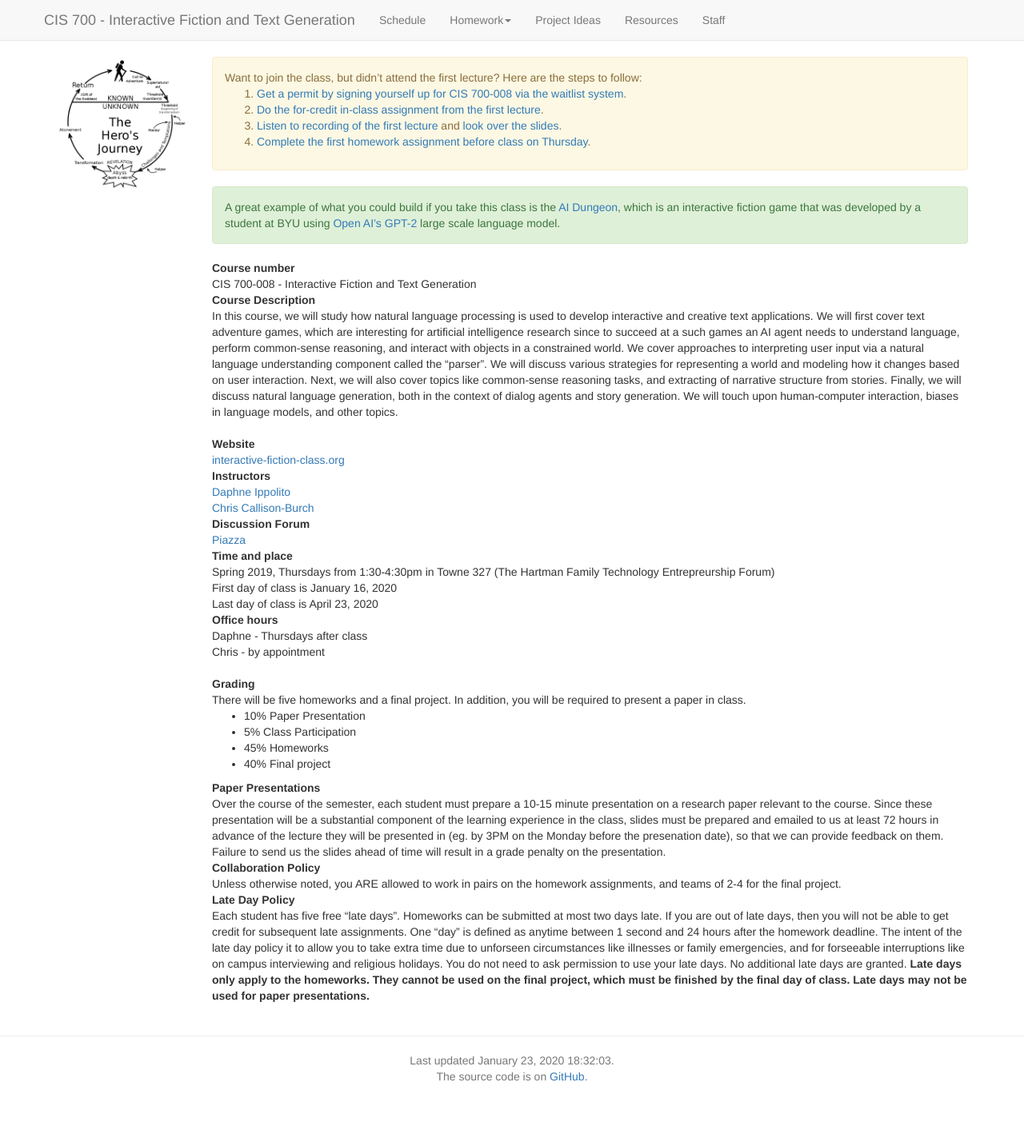
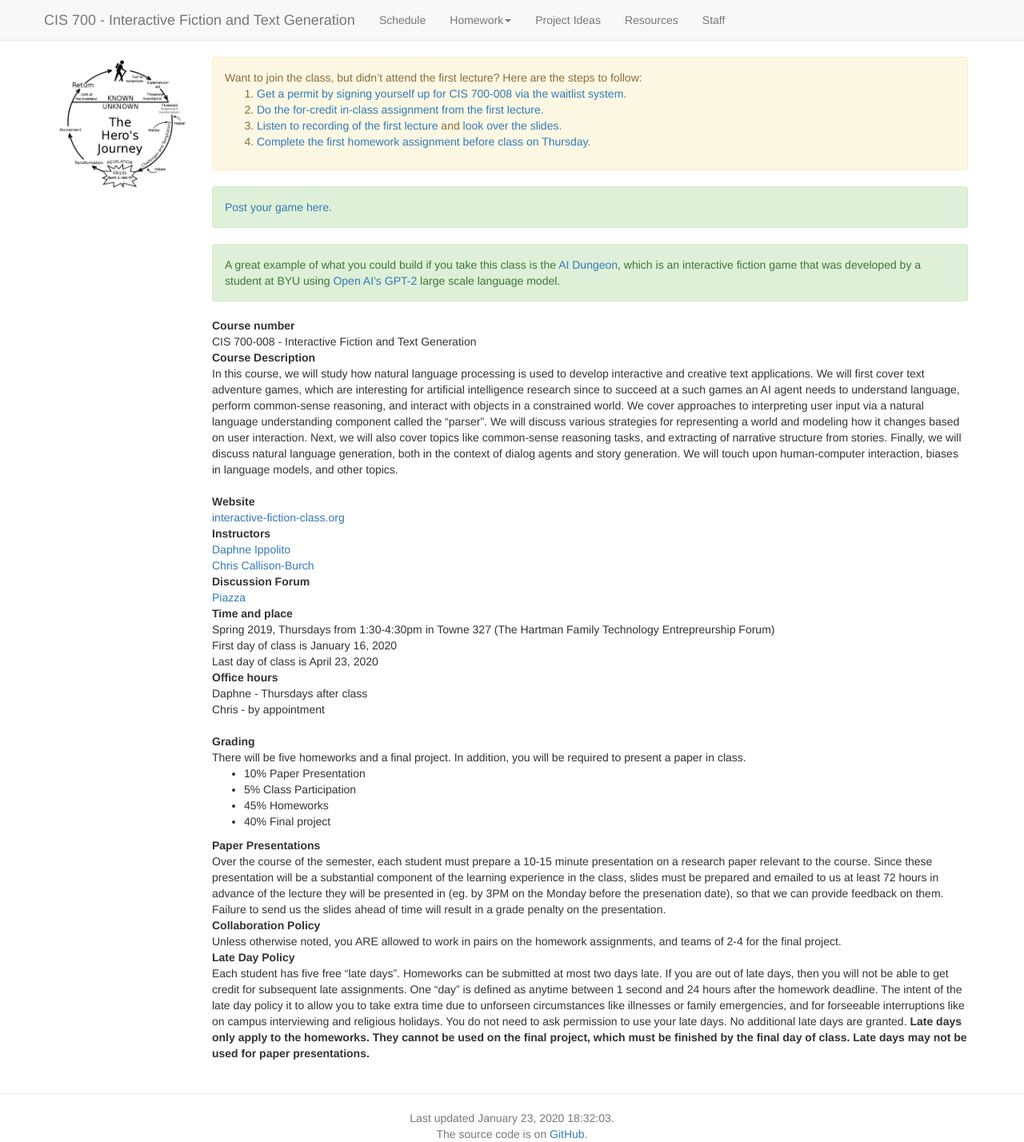
Before and after one commit to interactive-fiction-class/interactive-fiction-class.github.io, a Jekyll site: the page built from index.md, in a window 1280 px wide. Shown: the whole page at 80% size. Built offline with Jekyll 4.4.1, drawn with Linux system fonts in a browser that asks for light colours; nearby versions of some CDN libraries; a script that is not in the unit is left out; before the commit the page ends 1356 px from its top, so only the background shows below that.

Commit message:
Update index.md

```diff
--- a/index.md
+++ b/index.md
@@ -14,6 +14,11 @@ Want to join the class, but didn't attend the first lecture? Here are the steps
 4. [Complete the first homework assignment before class on Thursday](http://interactive-fiction-class.org/homeworks/text-adventure-game/text-adventure-game.html).
 </div>
 
+
+
+<div class="alert alert-success" markdown="1">
+[Post your game here.](https://docs.google.com/document/d/1XpBEevYpHvLjCr-3CkAhERN_GPHsjNmkPo-Wf9KjxDs/edit?usp=sharing)
+</div>
 
 
 <!-- Display an alert about upcoming homework assignments -->
```
